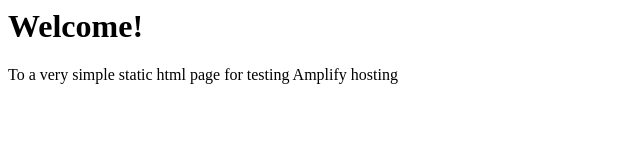
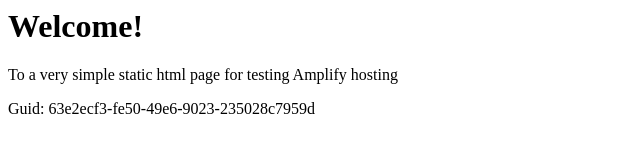
Before and after one commit to aws-aemilia-syd/Github-PR-Commit-Integration-Test-DoNotTouch-Gith-P5X5MO5I-v1-prod-ap-southeast-2, a website: page src/index.html in a window 1280 px wide. Shown: the whole page, without its empty margins (0-640 px from the left). Drawn offline with Linux system fonts and the light colour scheme.

Commit message:
commit from integ tests

```diff
--- a/src/index.html
+++ b/src/index.html
@@ -1,3 +1,5 @@
+
+
 <html lang="en">
 
 <head>
@@ -10,6 +12,6 @@
 <body>
     <h1>Welcome!</h1>
     <p>To a very simple static html page for testing Amplify hosting</p>
-</body>
+    <p>Guid: 63e2ecf3-fe50-49e6-9023-235028c7959d</p></body>
 
 </html>
```
